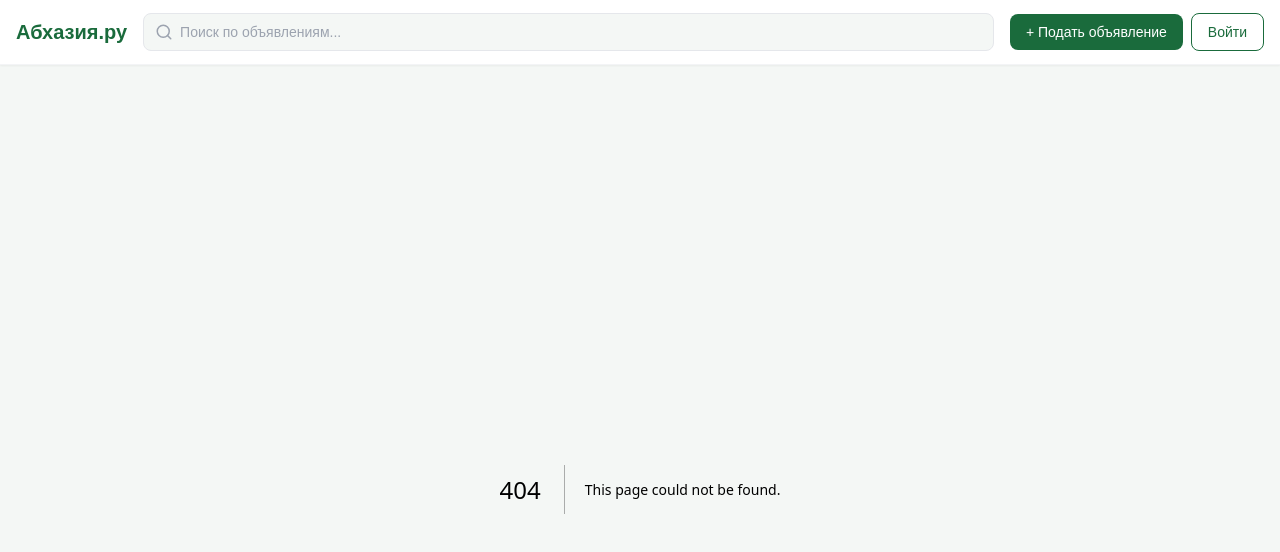
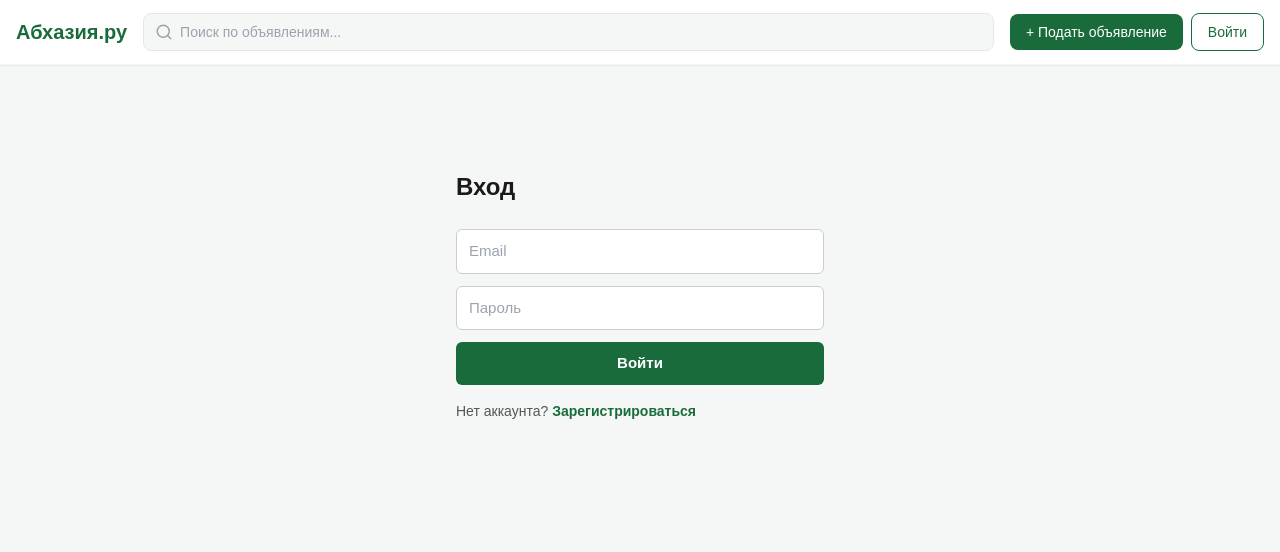
Before and after one commit to Gashim22/abkhazia-board, a Next.js app: page /login in a window 1280 px wide. Before the commit this address had no page. Shown: the top 552 px of the page. Built offline with nearby package versions, Linux system fonts and the light colour scheme; no server answers.

Commit message:
feat: add /login page with email/password auth

```diff
--- /dev/null
+++ b/src/app/login/page.tsx
@@ -0,0 +1,144 @@
+'use client'
+
+import { Suspense, useState } from 'react'
+import { useRouter, useSearchParams } from 'next/navigation'
+import { createClient } from '@/lib/supabase/client'
+
+function LoginForm() {
+  const router = useRouter()
+  const searchParams = useSearchParams()
+  const redirectTo = searchParams.get('redirect') || '/'
+
+  const [email, setEmail] = useState('')
+  const [password, setPassword] = useState('')
+  const [loading, setLoading] = useState(false)
+  const [error, setError] = useState<string | null>(null)
+  const [mode, setMode] = useState<'login' | 'register'>('login')
+  const [success, setSuccess] = useState<string | null>(null)
+
+  const supabase = createClient()
+
+  async function handleSubmit(e: React.FormEvent) {
+    e.preventDefault()
+    setError(null)
+    setSuccess(null)
+    setLoading(true)
+
+    if (mode === 'login') {
+      const { error } = await supabase.auth.signInWithPassword({ email, password })
+      if (error) {
+        setError(error.message)
+      } else {
+        router.push(redirectTo)
+        router.refresh()
+      }
+    } else {
+      const { error } = await supabase.auth.signUp({ email, password })
+      if (error) {
+        setError(error.message)
+      } else {
+        setSuccess('Письмо с подтверждением отправлено на ' + email)
+      }
+    }
+
+    setLoading(false)
+  }
+
+  return (
+    <div style={{ maxWidth: 400, margin: '80px auto', padding: '0 16px' }}>
+      <h1 style={{ marginBottom: 24, fontSize: 24, fontWeight: 700 }}>
+        {mode === 'login' ? 'Вход' : 'Регистрация'}
+      </h1>
+
+      <form onSubmit={handleSubmit} style={{ display: 'flex', flexDirection: 'column', gap: 12 }}>
+        <input
+          type="email"
+          placeholder="Email"
+          value={email}
+          onChange={(e) => setEmail(e.target.value)}
+          required
+          style={{
+            padding: '10px 12px',
+            border: '1px solid #ccc',
+            borderRadius: 6,
+            fontSize: 15,
+          }}
+        />
+        <input
+          type="password"
+          placeholder="Пароль"
+          value={password}
+          onChange={(e) => setPassword(e.target.value)}
+          required
+          minLength={6}
+          style={{
+            padding: '10px 12px',
+            border: '1px solid #ccc',
+            borderRadius: 6,
+            fontSize: 15,
+          }}
+        />
+
+        {error && (
+          <p style={{ color: '#c0392b', fontSize: 14, margin: 0 }}>
+            ❌ {error}
+          </p>
+        )}
+        {success && (
+          <p style={{ color: '#1a6b3c', fontSize: 14, margin: 0 }}>
+            ✅ {success}
+          </p>
+        )}
+
+        <button
+          type="submit"
+          disabled={loading}
+          style={{
+            padding: '10px 12px',
+            background: loading ? '#aaa' : '#1a6b3c',
+            color: '#fff',
+            border: 'none',
+            borderRadius: 6,
+            fontSize: 15,
+            cursor: loading ? 'not-allowed' : 'pointer',
+            fontWeight: 600,
+          }}
+        >
+          {loading ? 'Загрузка...' : mode === 'login' ? 'Войти' : 'Зарегистрироваться'}
+        </button>
+      </form>
+
+      <p style={{ marginTop: 16, fontSize: 14, color: '#555' }}>
+        {mode === 'login' ? (
+          <>
+            Нет аккаунта?{' '}
+            <button
+              onClick={() => { setMode('register'); setError(null); setSuccess(null) }}
+              style={{ color: '#1a6b3c', background: 'none', border: 'none', cursor: 'pointer', fontWeight: 600 }}
+            >
+              Зарегистрироваться
+            </button>
+          </>
+        ) : (
+          <>
+            Уже есть аккаунт?{' '}
+            <button
+              onClick={() => { setMode('login'); setError(null); setSuccess(null) }}
+              style={{ color: '#1a6b3c', background: 'none', border: 'none', cursor: 'pointer', fontWeight: 600 }}
+            >
+              Войти
+            </button>
+          </>
+        )}
+      </p>
+    </div>
+  )
+}
+
+export default function LoginPage() {
+  return (
+    <Suspense fallback={<div style={{ padding: 40 }}>Загрузка...</div>}>
+      <LoginForm />
+    </Suspense>
+  )
+}
```
